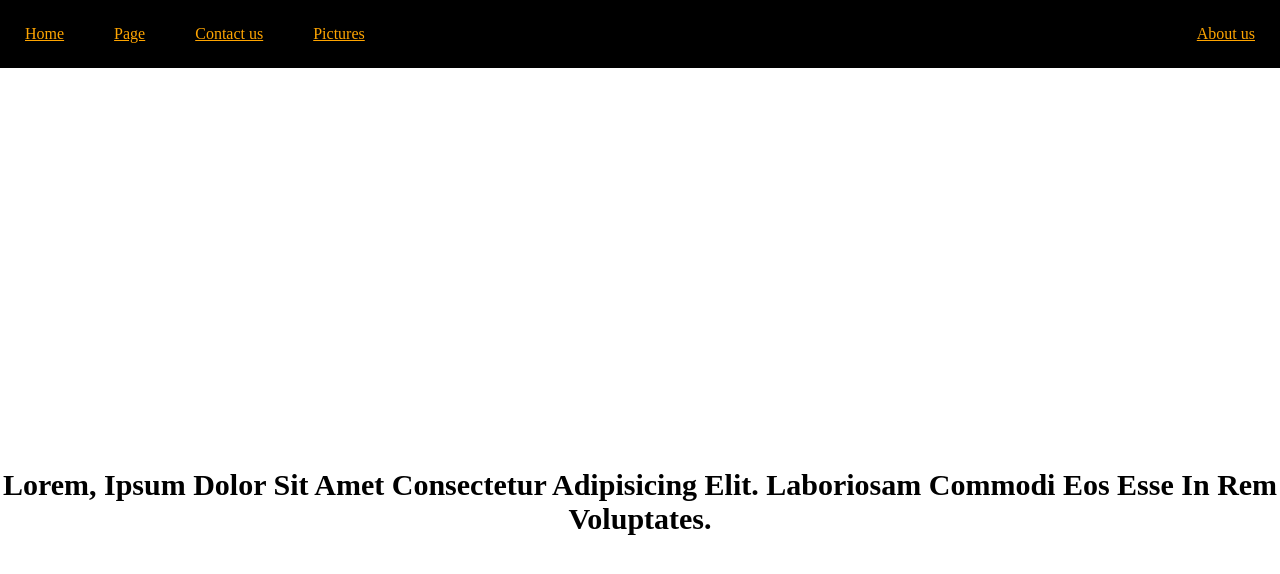
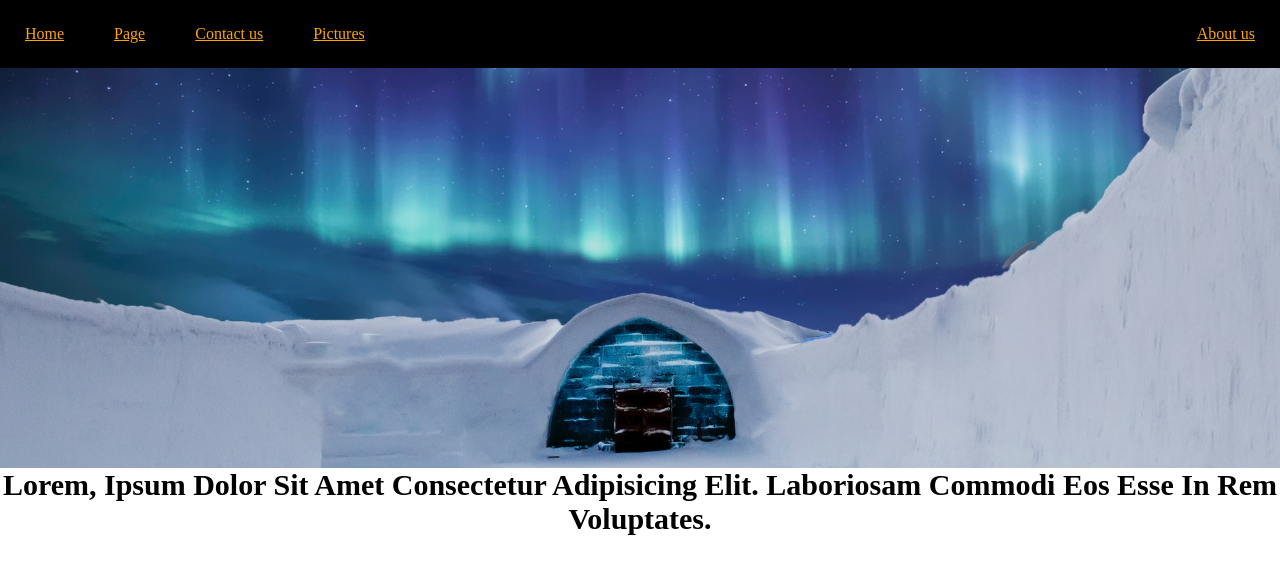
Before and after one commit to mahtab92/parallax, a plain HTML site: page index.html in a window 1280 px wide. Shown: the top 574 px of the page. Drawn offline with nearby package versions, Linux system fonts and the light colour scheme; the site is published under a folder, as on GitHub Pages, so addresses that start at the root find nothing.

Commit message:
updating the pic

```diff
--- a/index.html
+++ b/index.html
@@ -21,7 +21,7 @@
     <div
       class="parallax-window"
       data-parallax="scroll"
-      data-image-src="/images/im.jpg"
+      data-image-src="images/im.jpg"
     ></div>
     <div>
       <h1>
@@ -32,7 +32,7 @@
     <div
       class="parallax-window"
       data-parallax="scroll"
-      data-image-src="/images/im.jpg"
+      data-image-src="images/im.jpg"
     ></div>
     <div>
       <h2>
@@ -45,6 +45,6 @@
 
     <div   class="parallax-window"
     data-parallax="scroll"
-    data-image-src="/images/im.jpg"><p>Lorem ipsum dolor sit amet consectetur adipisicing elit. Aliquam incidunt tempora odio ea, aliquid voluptate, cum beatae qui mollitia quos aspernatur temporibus deserunt soluta quibusdam, animi quasi fugiat doloribus in.</p></div>
+    data-image-src="images/im.jpg"><p>Lorem ipsum dolor sit amet consectetur adipisicing elit. Aliquam incidunt tempora odio ea, aliquid voluptate, cum beatae qui mollitia quos aspernatur temporibus deserunt soluta quibusdam, animi quasi fugiat doloribus in.</p></div>
   </body>
 </html>
```
